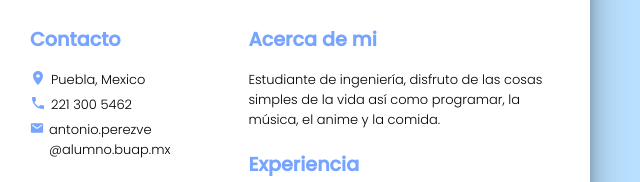
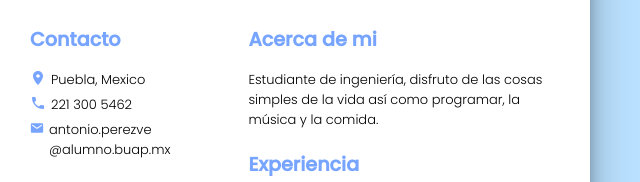
Before and after one commit to teylogear/cv, a plain HTML site: page index.html in a window 1280 px wide. Shown: the part 164-346 px from the top of the page, 350-990 px from the left. Drawn offline with nearby package versions, Linux system fonts and the light colour scheme.

Commit message:
update description

```diff
--- a/index.html
+++ b/index.html
@@ -72,7 +72,7 @@
             <section class="presentation">
                 <section>
                     <h2 class="blue tx3">Acerca de mi</h2>
-                    <p class="tx1">Estudiante de ingeniería, disfruto de las cosas simples de la vida así como programar, la música, el anime y la comida.</p>
+                    <p class="tx1">Estudiante de ingeniería, disfruto de las cosas simples de la vida así como programar, la música y la comida.</p>
                 </section>
                 <section>
                     <h2 class="blue tx3">Experiencia</h2>
```
